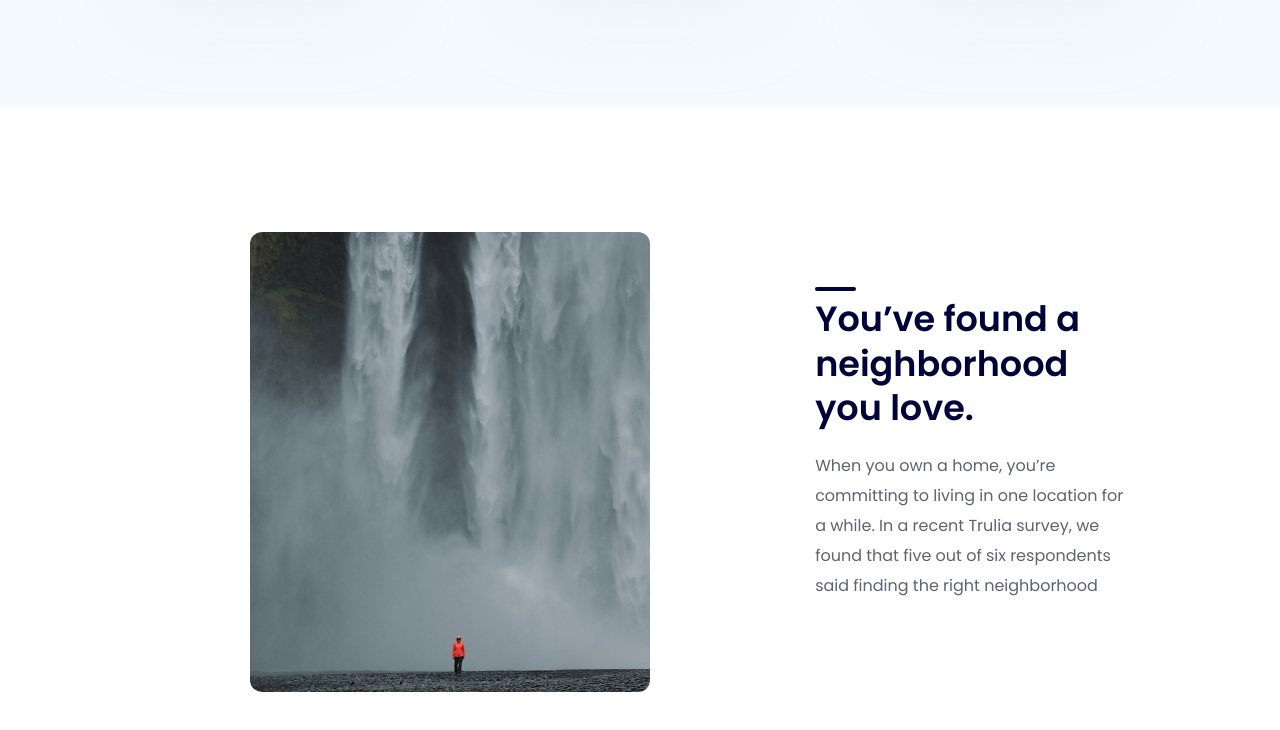
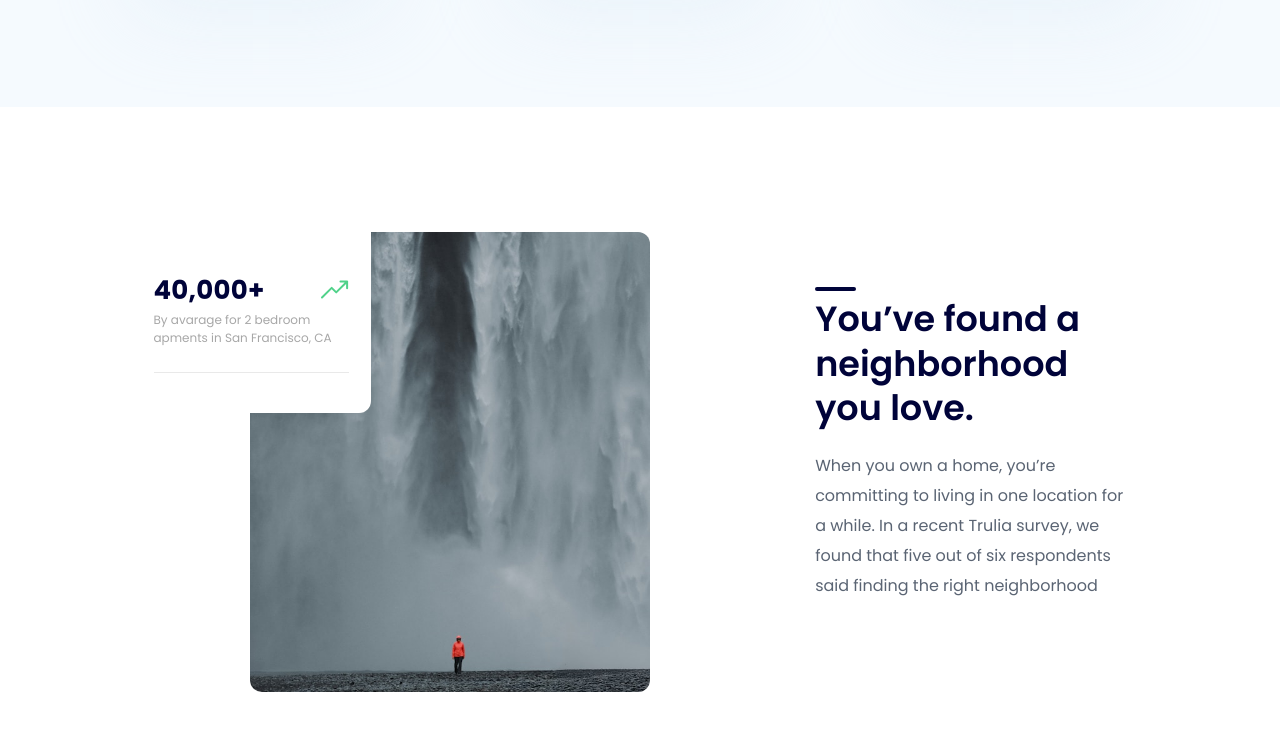
Before and after one commit to nguyenvanhuy1998/f8-project-01-html-css, a plain HTML site: page index.html in a window 1280 px wide. Shown: the part 2480-3210 px from the top of the page. Drawn offline with Linux system fonts and the light colour scheme.

Commit message:
Làm phần Stats #2

```diff
--- a/assets/css/styles.css
+++ b/assets/css/styles.css
@@ -371,21 +371,64 @@ a {
 
 .stats .img-block {
     width: 51%;
-}
-
-.stats .info {
-    width: 49%;
-    padding: 65px 0 69px 165px;
+    position: relative;
 }
 
 
-.stats .img-block img {
+
+
+.stats .img-block .image {
     display: block;
     margin-left: auto;
     width: 400px;
     height: 460px;
     object-fit: cover;
     border-radius: 12px;
+}
+
+.stats-trend {
+    position: absolute;
+    background-color: #FFFFFF ;
+    left: 0;
+    top: 0;
+    width: 239px;
+    border-radius: 0px 0px 12px 12px;
+    padding: 45px 22px 40px;
+
+}
+
+.stats-trend .value {
+    font-size: 2.6rem;
+    font-weight: 700;
+    line-height: 1;
+    letter-spacing: 0.01em;
+    color: #000339;
+
+}
+
+.stats-trend .desc {
+    margin-top: 8px;
+    font-size: 1.2rem;
+    font-weight: 400;
+    line-height: 1.5;
+    color: #A7A7A7;
+
+}
+
+.stats-trend .separate {
+    margin-top: 25px;
+    height: 1px;
+    background: #E9E9E9;
+
+}
+
+.stats-trend .icon {
+    margin-left: auto;
+}
+
+.stats .info {
+    width: 49%;
+    padding: 65px 0 69px 165px;
 }
 
 .stats .info .sub-title {
--- a/index.html
+++ b/index.html
@@ -309,9 +309,19 @@
                     <div class="row">
                         <div class="img-block">
                             <img
+                                class="image"
                                 src="/assets/img/stats-img.jpg"
                                 alt="You’ve found a neighborhood you love."
                             />
+                            <!-- Trend -->
+                             <div class="stats-trend">
+                                <div class="row">
+                                    <strong class="value">40,000+</strong>
+                                    <img src="/assets/img/arrow-trend-up.svg" alt="" class="icon">
+                                </div>
+                                <p class="desc">By avarage for 2 bedroom apments in San Francisco, CA</p>
+                                <div class="separate"></div>
+                             </div>
                         </div>
                         <div class="info">
                             <h2 class="sub-title">You’ve found a neighborhood you love.</h2>
```
Also changed, not shown: assets/img/arrow-trend-up.svg (added).
